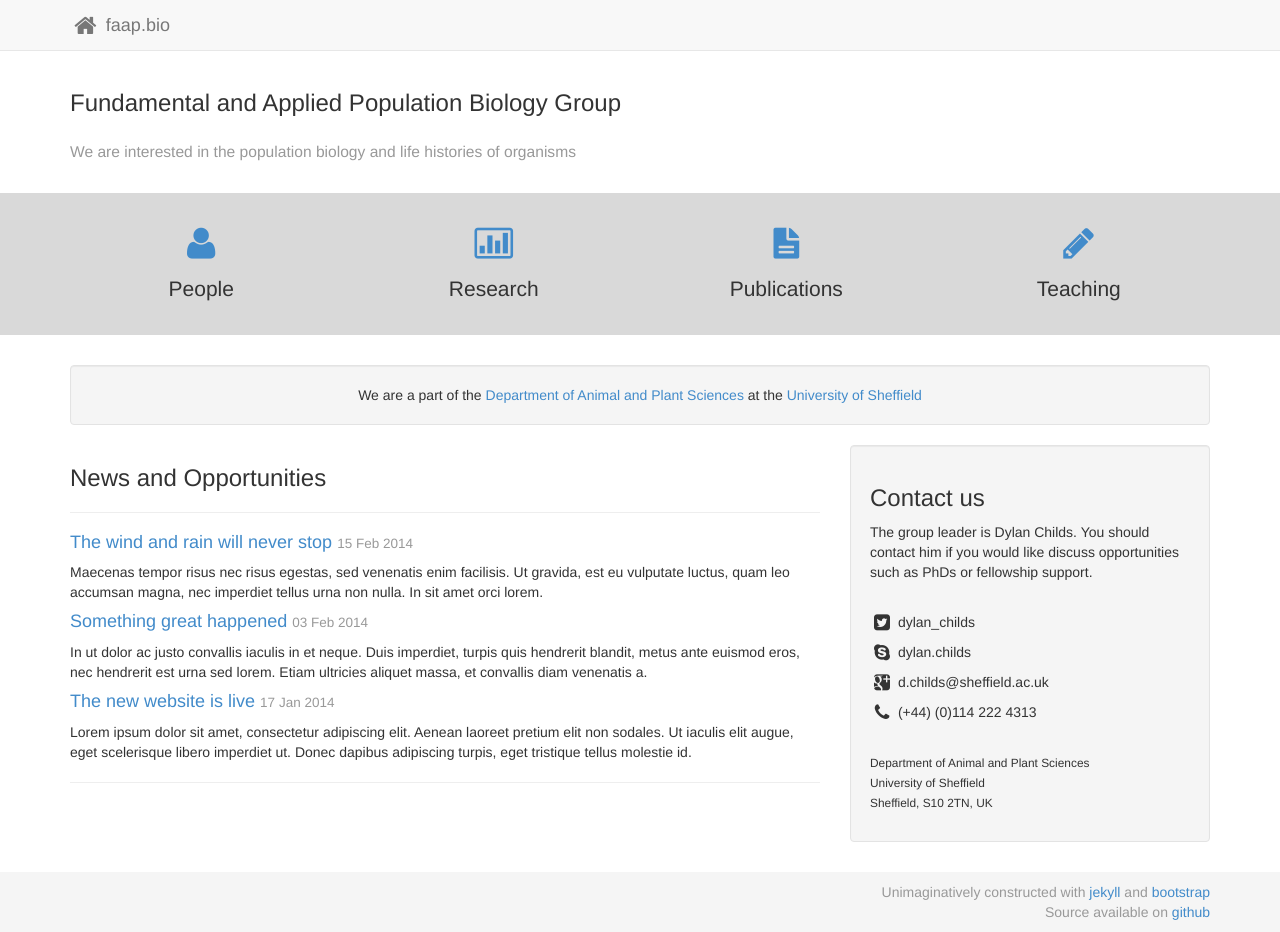
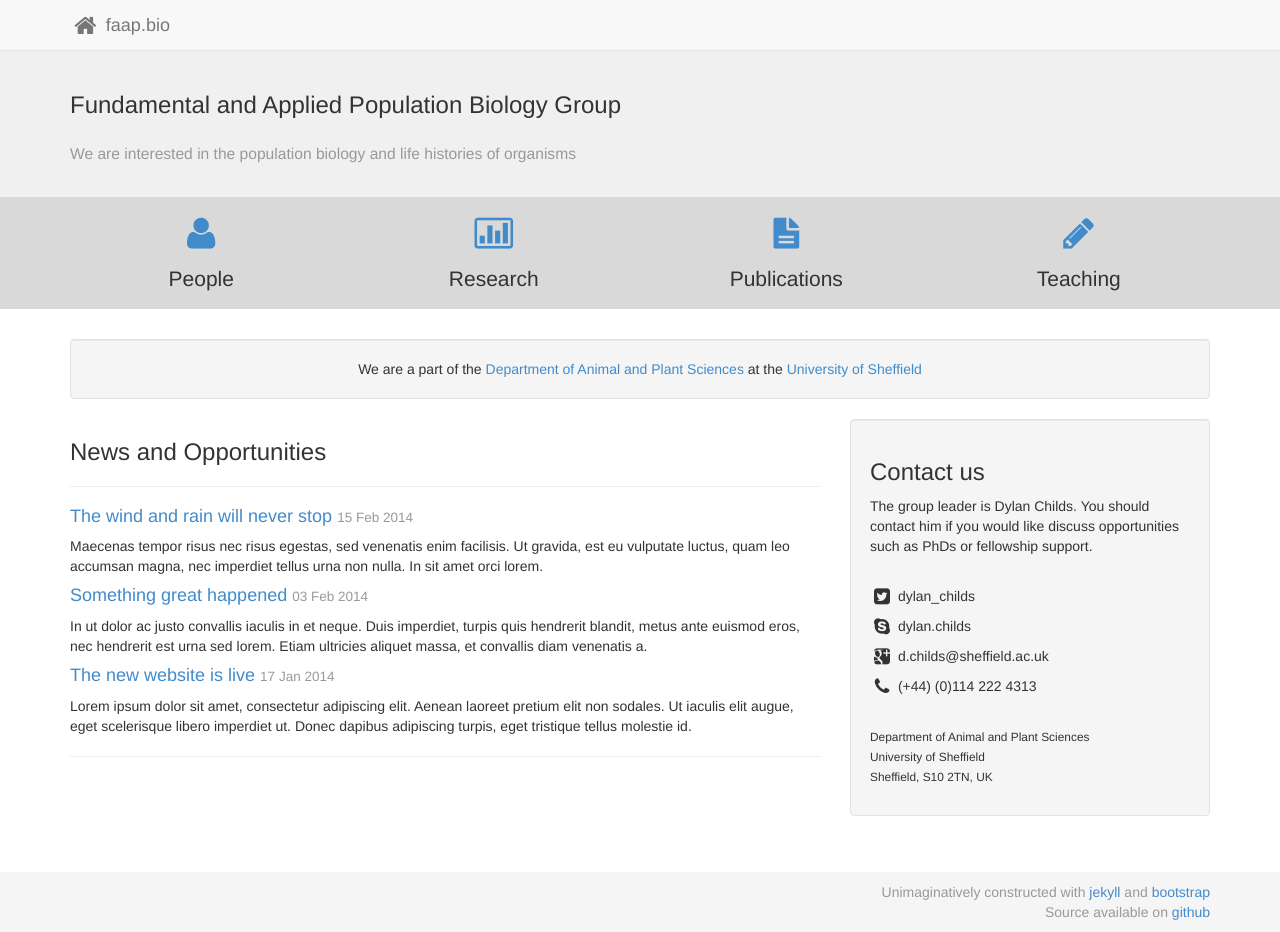
Before and after one commit to dzchilds/faap-bio-group, a Jekyll site: the page built from index.html, in a window 1280 px wide and 932 px high. Built offline with Jekyll 4.4.1, drawn with Linux system fonts in a browser that asks for light colours; nearby versions of some CDN libraries; Markdown is read by kramdown in place of the engine named in the settings.

Commit message:
More grey added

```diff
--- a/_layouts/with-jumbotron.html
+++ b/_layouts/with-jumbotron.html
@@ -4,12 +4,12 @@
 <body>
   <div id="wrap">
     {% include navbar.html%}
+    <div class="jumbotron heading">
       <div class="container">
-      <br>
-      <h3>Fundamental and Applied Population Biology Group</h3>
+        <h3>Fundamental and Applied Population Biology Group
         <h3><small>We are interested in the population biology and life histories
-      of organisms</small></h3>
-      <br>
+        of organisms</small></h3></h3>
+      </div>
     </div>
     <div class="jumbotron skinny hidden-xs">
       <div class="container text-left">
@@ -23,5 +23,4 @@
   </div>
   {% include footer.html%}
   {% include scripts.html%}
-
 </body></html>
--- a/assets/css/tweaks.css
+++ b/assets/css/tweaks.css
@@ -42,8 +42,16 @@ body {
     box-shadow: none;
 }
 
+/* */
+.jumbotron.heading {
+    margin-bottom: 0px;
+    padding: 22px;
+    background-color: #f0f0f0;
+}
+
 /* define a skinny jumbotron */
 .jumbotron.skinny {
-    padding: 22px;
+    padding-top: 8px;
+    padding-bottom: 6px;
     background-color: #d9d9d9;
 }
```
Also changed, not shown: 6 other files. Lines whose indentation alone changed are shown as unchanged.
